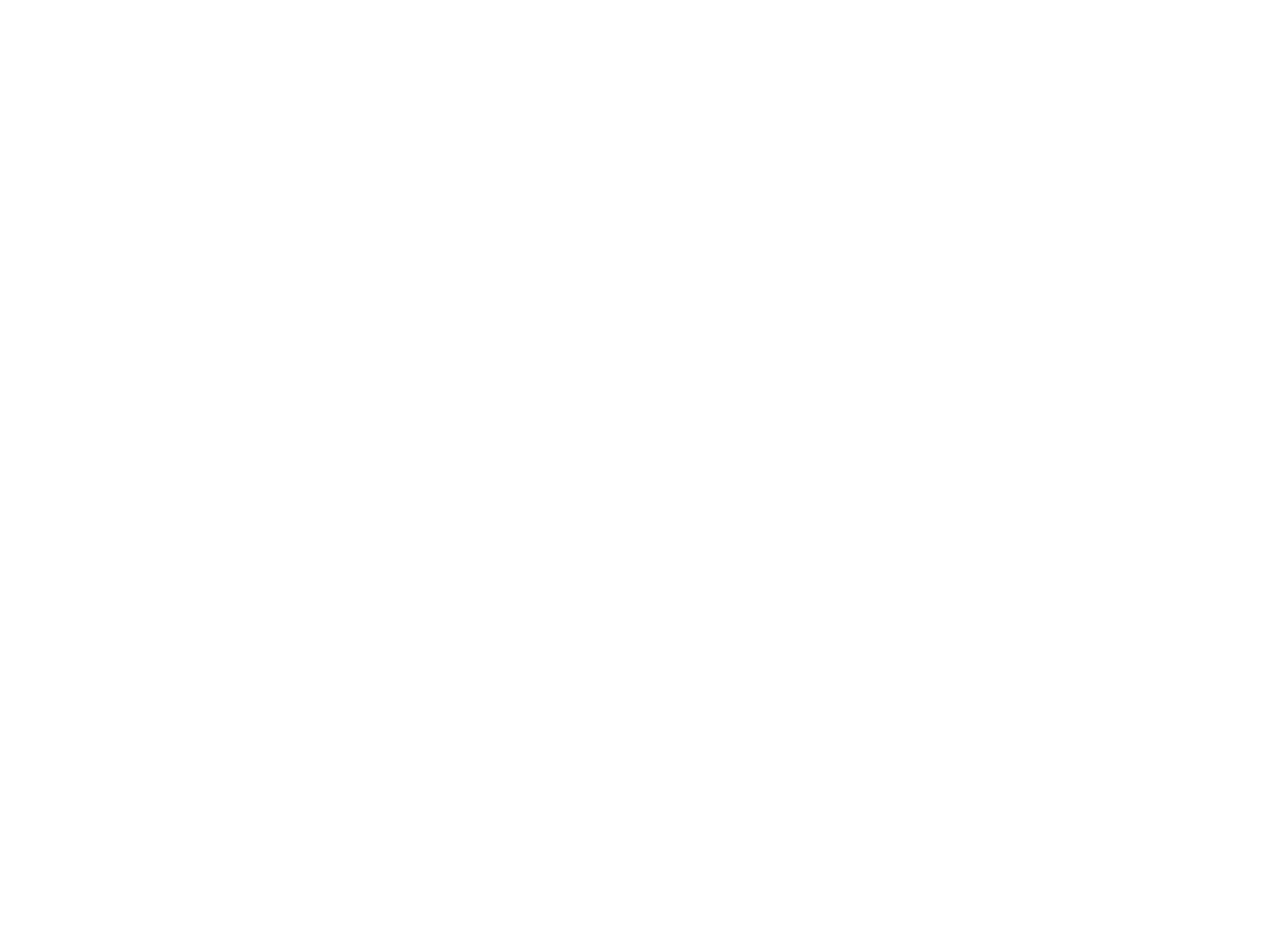
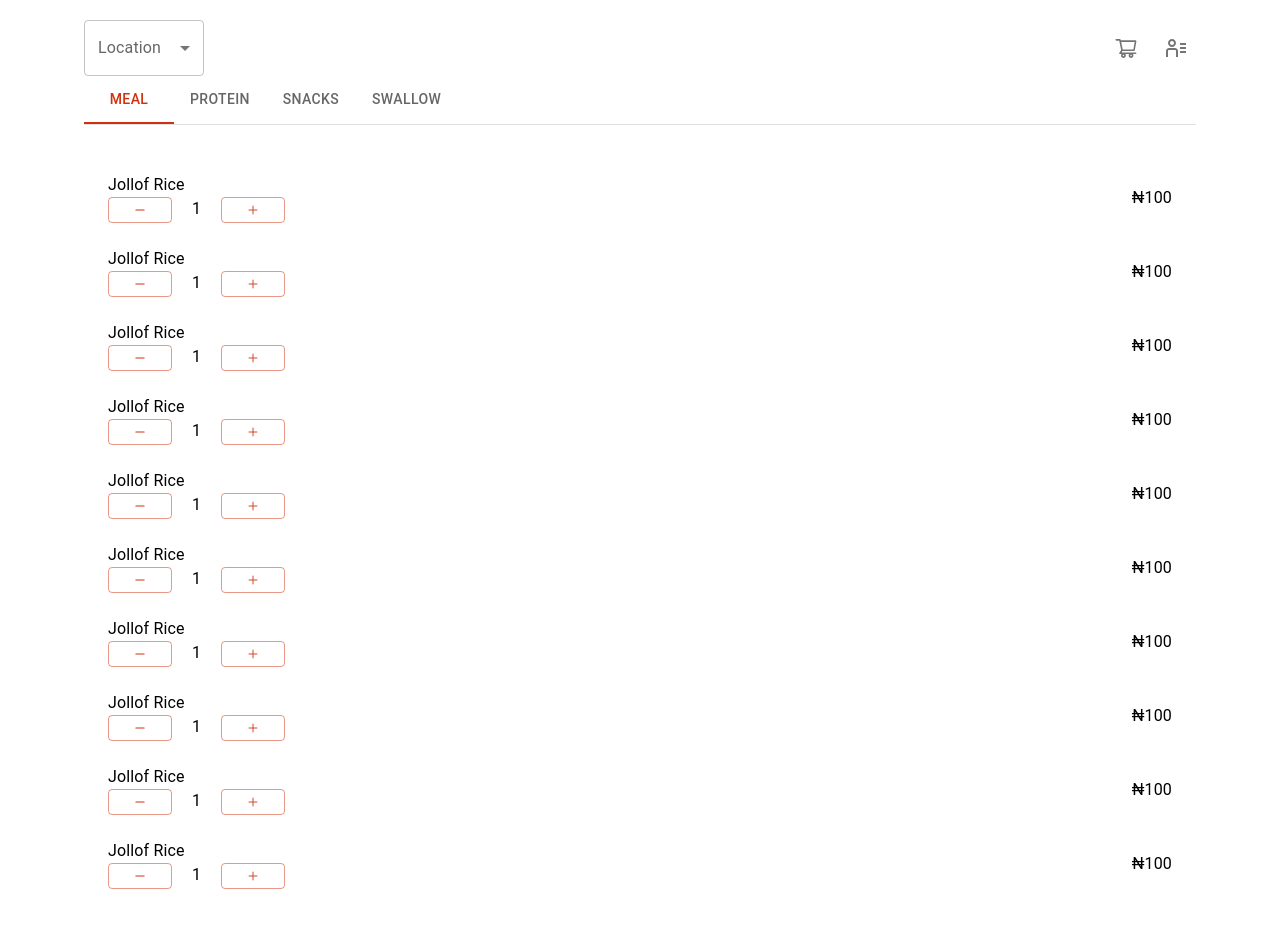
Before and after one commit to zirradev/fingertipps, a React (Create React App) app in the folder client/: page /order in a window 1280 px wide. Before the commit this address had no page. Shown: the top 928 px of the page. Before the commit the page ends 800 px from the top, so only its background shows below. Built offline with nearby package versions, Linux system fonts and the light colour scheme.

Commit message:
Added Order Page

```diff
--- a/client/src/App.js
+++ b/client/src/App.js
@@ -8,11 +8,12 @@
 import Home from "./pages/Home";
 import Signup from "./pages/Signup";
 import Profile from "./pages/Profile";
+import { Order } from "./pages/Order";
 
 let outerTheme = createTheme({
   palette: {
     primary: {
-      main: "#000",
+      main: "#d0320f",
     },
     secondary: {
       main: "#fff",
@@ -28,12 +29,9 @@
       <BrowserRouter>
         <Routes>
           <Route exact path="/" element={<Home />} />
-        </Routes>
-        <Routes>
+          <Route exact path="/Signup" element={<Signup />} />
+          <Route exact path="/order" element={<Order />} />
           <Route exact path="/profile" element={<Profile />} />
-        </Routes>
-        <Routes>
-          <Route exact path="/Signup" element={<Signup />} />
         </Routes>
       </BrowserRouter>
     </ThemeProvider>
--- /dev/null
+++ b/client/src/components/Currency.js
@@ -0,0 +1,7 @@
+import React from "react";
+
+const Currency = () => {
+  return <span>&#8358;</span>;
+};
+
+export default Currency;
--- a/client/src/pages/Home.js
+++ b/client/src/pages/Home.js
@@ -1,13 +1,24 @@
 import React from "react";
-import { Box, Button, Container, Grid, Typography } from "@mui/material";
+import {
+  Box,
+  Button,
+  Container,
+  Grid,
+  Typography,
+  useMediaQuery,
+  useTheme,
+} from "@mui/material";
 import FoodCard from "../components/FoodCard";
+import { Link } from "react-router-dom";
 
 const Home = () => {
+  const theme = useTheme();
+  const medium = useMediaQuery(theme.breakpoints.down("md"));
   return (
     <Box>
       <Container maxWidth="large">
         <Grid container spacing={2} sx={{ minHeight: "100vh" }}>
-          <Grid item lg={6} md={6} sm={6}>
+          <Grid item lg={6} md={6} sm={12}>
             <Box
               sx={{
                 height: "100%",
@@ -19,18 +30,22 @@
             >
               <Box>
                 <Typography variant="h2">
-                  Discover the world of laziness
+                  Let's solve hunger together
                 </Typography>
                 <Typography component="p">
                   Get your food delivered to your hostel
                 </Typography>
-                <Box sx={{ marginTop: "20px" }}>
-                  <Button variant="contained">Get Started</Button>
-                </Box>
+                {!medium && (
+                  <Box sx={{ marginTop: "20px" }}>
+                    <Button variant="contained" component={Link} to="/order">
+                      Get Started
+                    </Button>
+                  </Box>
+                )}
               </Box>
             </Box>
           </Grid>
-          <Grid item lg={6} md={6} sm={6}>
+          <Grid item lg={6} md={6} sm={12}>
             <Box
               sx={{
                 overflowX: "hidden",
@@ -38,9 +53,22 @@
                 display: "flex",
                 justifyContent: "center",
                 alignItems: "center",
+                flexDirection: medium && "column",
               }}
             >
               <FoodCard />
+              {medium && (
+                <Box sx={{ marginTop: "20px", padding: "20px" }}>
+                  <Button
+                    variant="contained"
+                    fullWidth
+                    component={Link}
+                    to="/order"
+                  >
+                    Get Started
+                  </Button>
+                </Box>
+              )}
             </Box>
           </Grid>
         </Grid>
--- /dev/null
+++ b/client/src/pages/Order/TabSection.js
@@ -0,0 +1,126 @@
+import * as React from "react";
+import PropTypes from "prop-types";
+import Tabs from "@mui/material/Tabs";
+import Tab from "@mui/material/Tab";
+import Typography from "@mui/material/Typography";
+import { Box, Button } from "@mui/material";
+import { FiMinus } from "react-icons/fi";
+import { IoAdd } from "react-icons/io5";
+
+import Currency from "../../components/Currency";
+
+function TabPanel(props) {
+  const { children, value, index, ...other } = props;
+
+  return (
+    <div
+      role="tabpanel"
+      hidden={value !== index}
+      id={`simple-tabpanel-${index}`}
+      aria-labelledby={`simple-tab-${index}`}
+      {...other}
+    >
+      {value === index && (
+        <Box sx={{ p: 3 }}>
+          <Typography>{children}</Typography>
+        </Box>
+      )}
+    </div>
+  );
+}
+
+TabPanel.propTypes = {
+  children: PropTypes.node,
+  index: PropTypes.number.isRequired,
+  value: PropTypes.number.isRequired,
+};
+
+function a11yProps(index) {
+  return {
+    id: `simple-tab-${index}`,
+    "aria-controls": `simple-tabpanel-${index}`,
+  };
+}
+
+const FoodPanel = () => {
+  return (
+    <Box
+      display="flex"
+      justifyContent="space-between"
+      alignItems="center"
+      sx={{ my: 3 }}
+    >
+      <Box>
+        <Typography component="p">Jollof Rice</Typography>
+        <Box>
+          <Button variant="outlined">
+            <FiMinus />
+          </Button>
+          <span style={{ padding: "20px" }}>1</span>
+          <Button variant="outlined">
+            <IoAdd />
+          </Button>
+        </Box>
+      </Box>
+      <Box>
+        <Typography component="p">
+          <Currency />
+          100
+        </Typography>
+      </Box>
+    </Box>
+  );
+};
+
+export default function TabSection() {
+  const [value, setValue] = React.useState(0);
+
+  const handleChange = (event, newValue) => {
+    setValue(newValue);
+  };
+
+  return (
+    <Box sx={{ width: "100%" }}>
+      <Box sx={{ borderBottom: 1, borderColor: "divider" }}>
+        <Tabs
+          value={value}
+          onChange={handleChange}
+          aria-label="basic tabs example"
+        >
+          <Tab label="Meal" {...a11yProps(0)} />
+          <Tab label="Protein" {...a11yProps(1)} />
+          <Tab label="Snacks" {...a11yProps(2)} />
+          <Tab label="Swallow" {...a11yProps(3)} />
+        </Tabs>
+      </Box>
+      <TabPanel value={value} index={0}>
+        {Array(10)
+          .fill()
+          .map((index) => (
+            <FoodPanel key={index} />
+          ))}
+      </TabPanel>
+      <TabPanel value={value} index={1}>
+        {Array(2)
+          .fill()
+          .map((index) => (
+            <FoodPanel key={index} />
+          ))}
+      </TabPanel>
+      <TabPanel value={value} index={2}>
+        {Array(5)
+          .fill()
+          .map((index) => (
+            <FoodPanel key={index} />
+          ))}
+      </TabPanel>
+      <TabPanel value={value} index={2}>
+        {Array(15)
+          .fill()
+          .map((index) => (
+            <FoodPanel key={index} />
+          ))}
+      </TabPanel>
+    </Box>
+  );
+}
--- /dev/null
+++ b/client/src/pages/Order/index.js
@@ -0,0 +1,70 @@
+import React from "react";
+import {
+  Box,
+  FormControl,
+  InputLabel,
+  Select,
+  MenuItem,
+  Container,
+  IconButton,
+  useTheme,
+  useMediaQuery,
+} from "@mui/material";
+import { AiOutlineShoppingCart } from "react-icons/ai";
+import { CgUserList } from "react-icons/cg";
+
+import TabSection from "./TabSection";
+
+export const Order = () => {
+  const theme = useTheme();
+  const medium = useMediaQuery(theme.breakpoints.down("md"));
+  const [location, setLocation] = React.useState("");
+
+  const handleChange = (event) => {
+    setLocation(event.target.value);
+  };
+  return (
+    <Box>
+      <Container>
+        <Box sx={{ padding: !medium ? "20px" : "20px 0px" }}>
+          <Box display="flex" justifyContent="space-between">
+            <Box>
+              <FormControl sx={{ minWidth: 120 }}>
+                <InputLabel id="demo-simple-select-label">Location</InputLabel>
+                <Select
+                  labelId="demo-simple-select-label"
+                  id="demo-simple-select"
+                  value={location}
+                  label="Location"
+                  onChange={handleChange}
+                >
+                  <MenuItem value="caf-1">Cafetria 1</MenuItem>
+                  <MenuItem value="caf-2">Cafetria 2</MenuItem>
+                  <MenuItem value="captain-cook">Captain Cook</MenuItem>
+                  <MenuItem value="staff-caf">Staff Cafeteria</MenuItem>
+                </Select>
+              </FormControl>
+            </Box>
+            <Box
+              display="flex"
+              justifyContent="center"
+              alignItems="center"
+              sx={{ gap: "10px" }}
+            >
+              <IconButton>
+                <AiOutlineShoppingCart />
+              </IconButton>
+              <IconButton>
+                <CgUserList />
+              </IconButton>
+            </Box>
+          </Box>
+
+          <Box>
+            <TabSection />
+          </Box>
+        </Box>
+      </Container>
+    </Box>
+  );
+};
```
